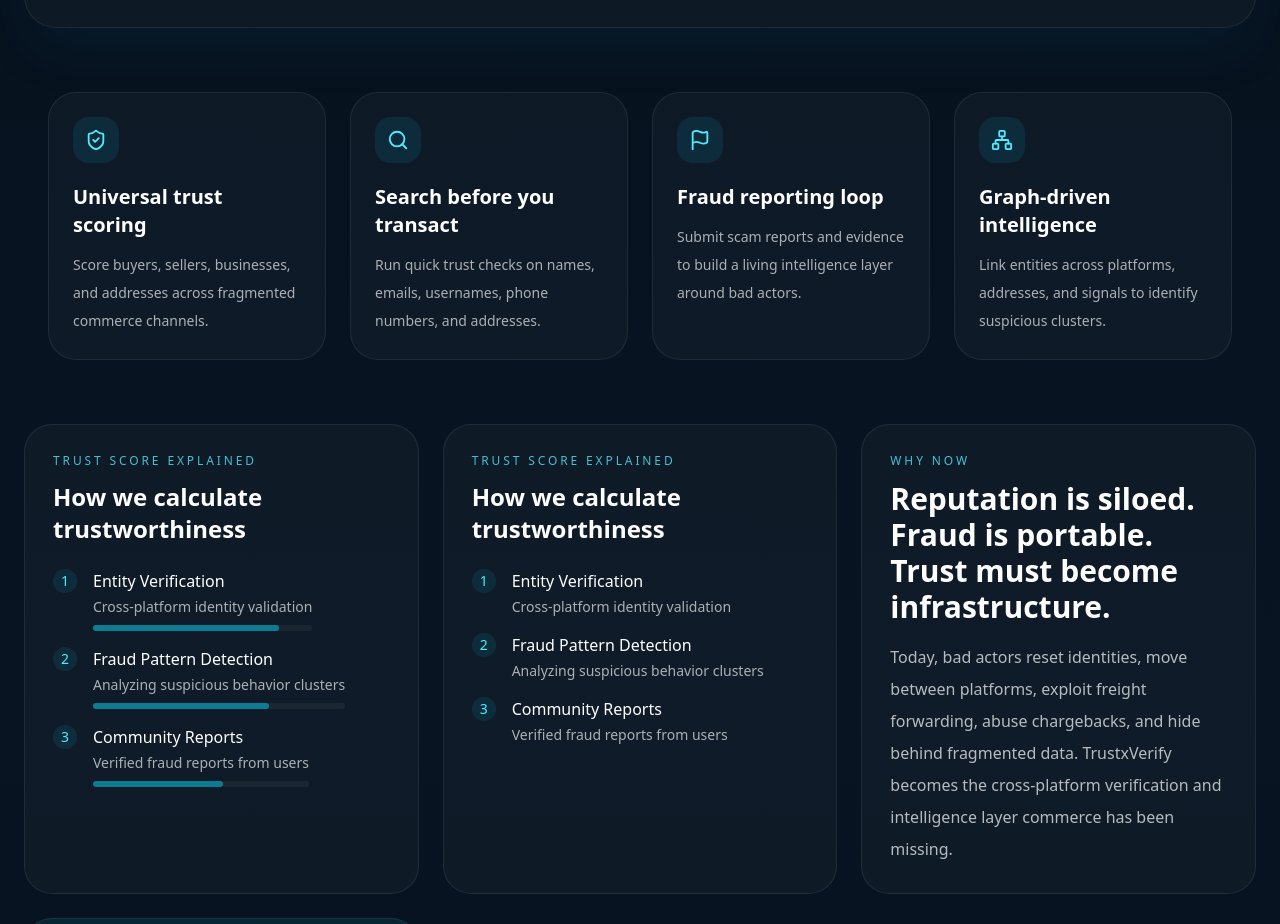
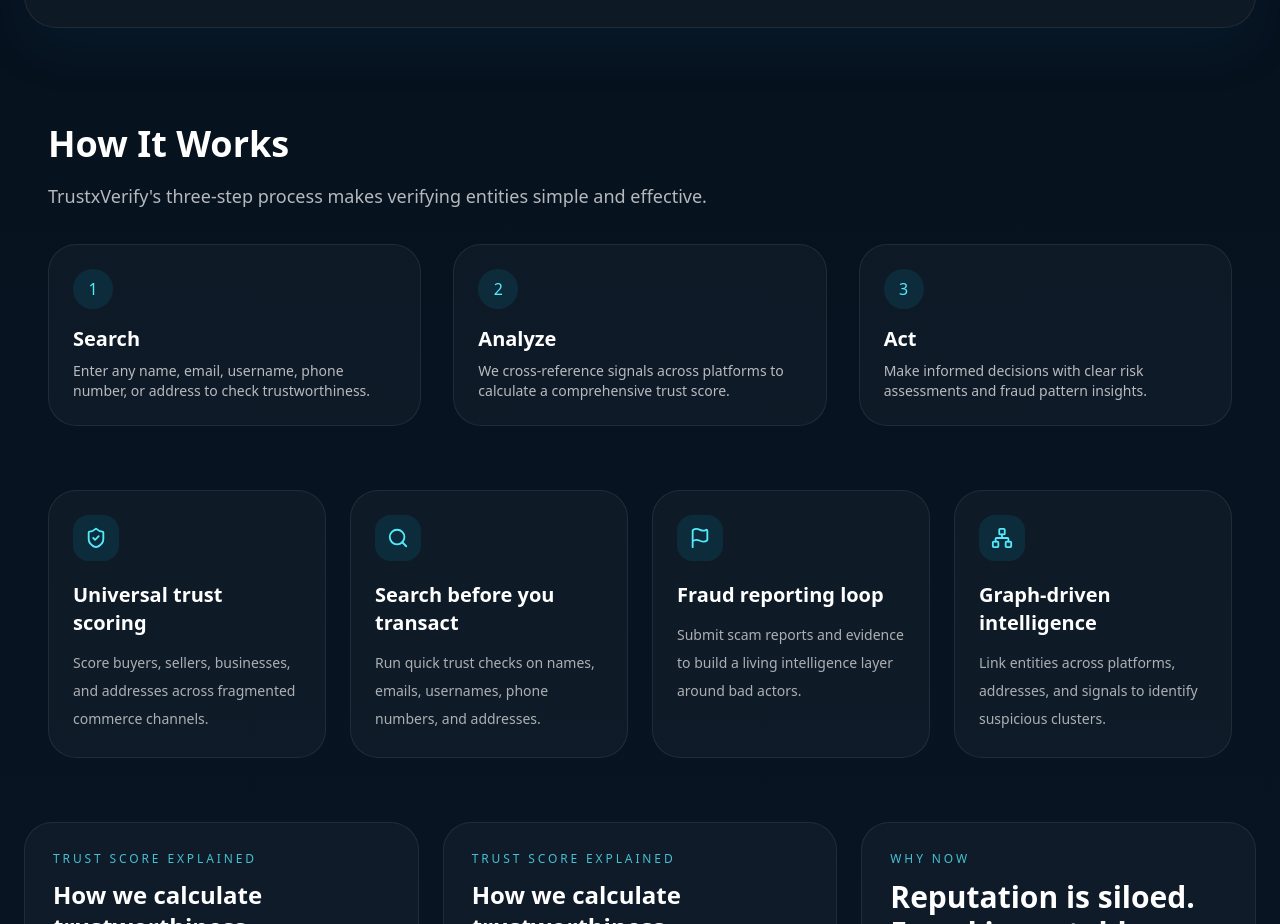
Before and after one commit to M4G3LL4N0/TrustxVerify, a Next.js app: page / in a window 1280 px wide. Shown: the part 816-1740 px from the top of the page. Built offline with nearby package versions, Linux system fonts and the light colour scheme.

Commit message:
autobuilder swarm cycle for trustxverify

```diff
--- a/src/app/page.tsx
+++ b/src/app/page.tsx
@@ -58,6 +58,43 @@
           >
             See demo
           </Link>
+        </div>
+      </section>
+
+      <section className="mx-auto mt-24 max-w-7xl px-6">
+        <h2 className="text-3xl font-semibold text-white sm:text-4xl">How It Works</h2>
+        <p className="mt-4 max-w-3xl text-lg leading-8 text-white/70">
+          TrustxVerify's three-step process makes verifying entities simple and effective.
+        </p>
+
+        <div className="mt-8 grid gap-8 sm:grid-cols-3">
+          <div className="rounded-[1.75rem] border border-white/10 bg-white/[0.03] p-6">
+            <div className="flex h-10 w-10 items-center justify-center rounded-full bg-cyan-400/10 text-cyan-300">
+              1
+            </div>
+            <h3 className="mt-4 text-xl font-semibold text-white">Search</h3>
+            <p className="mt-2 text-sm text-white/70">
+              Enter any name, email, username, phone number, or address to check trustworthiness.
+            </p>
+          </div>
+          <div className="rounded-[1.75rem] border border-white/10 bg-white/[0.03] p-6">
+            <div className="flex h-10 w-10 items-center justify-center rounded-full bg-cyan-400/10 text-cyan-300">
+              2
+            </div>
+            <h3 className="mt-4 text-xl font-semibold text-white">Analyze</h3>
+            <p className="mt-2 text-sm text-white/70">
+              We cross-reference signals across platforms to calculate a comprehensive trust score.
+            </p>
+          </div>
+          <div className="rounded-[1.75rem] border border-white/10 bg-white/[0.03] p-6">
+            <div className="flex h-10 w-10 items-center justify-center rounded-full bg-cyan-400/10 text-cyan-300">
+              3
+            </div>
+            <h3 className="mt-4 text-xl font-semibold text-white">Act</h3>
+            <p className="mt-2 text-sm text-white/70">
+              Make informed decisions with clear risk assessments and fraud pattern insights.
+            </p>
+          </div>
         </div>
       </section>
 
```
